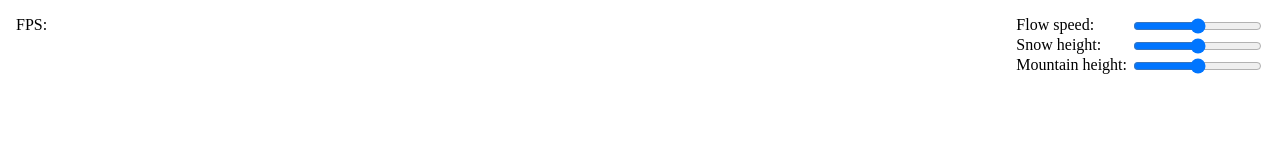
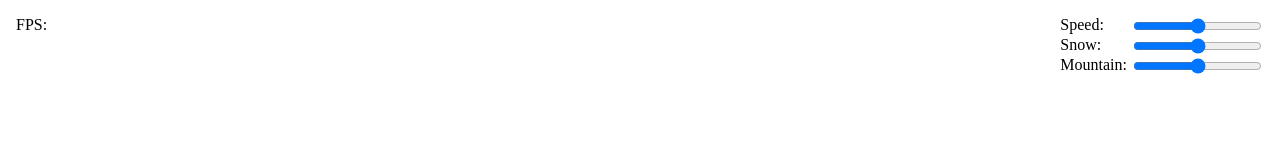
Before and after one commit to waynechoidev/terrain, a website built with Vite: page index.html in a window 1280 px wide. Shown: the top 160 px of the page. Built offline with nearby package versions, Linux system fonts and the light colour scheme.

Commit message:
fix control label

```diff
--- a/index.html
+++ b/index.html
@@ -17,9 +17,9 @@
       <canvas></canvas>
       <p id="fps">FPS:</p>
       <div id="control">
-        <div>Flow speed:&nbsp;<input id="speed" type="range" /></div>
-        <div>Snow height:&nbsp;<input id="snow" type="range" /></div>
-        <div>Mountain height:&nbsp;<input id="mountain" type="range" /></div>
+        <div>Speed:&nbsp;<input id="speed" type="range" /></div>
+        <div>Snow:&nbsp;<input id="snow" type="range" /></div>
+        <div>Mountain:&nbsp;<input id="mountain" type="range" /></div>
       </div>
     </div>
     <script type="module" src="/src/main.ts"></script>
```
